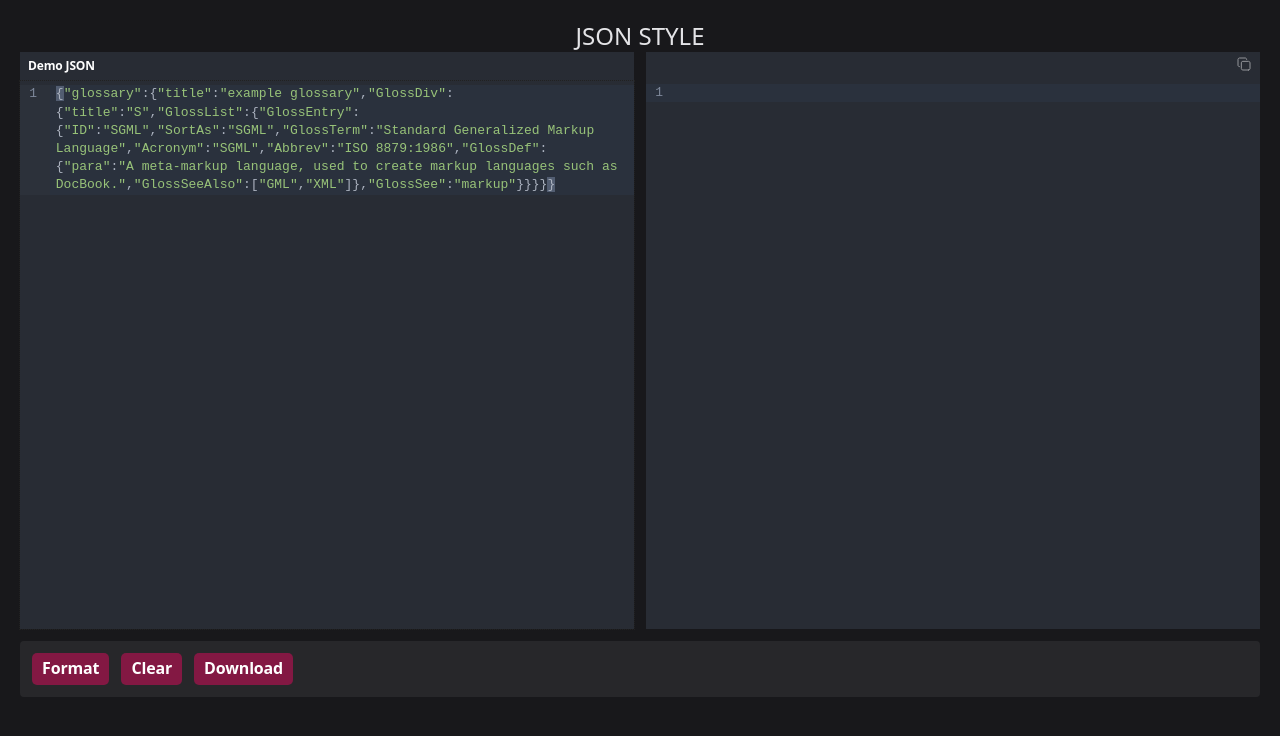
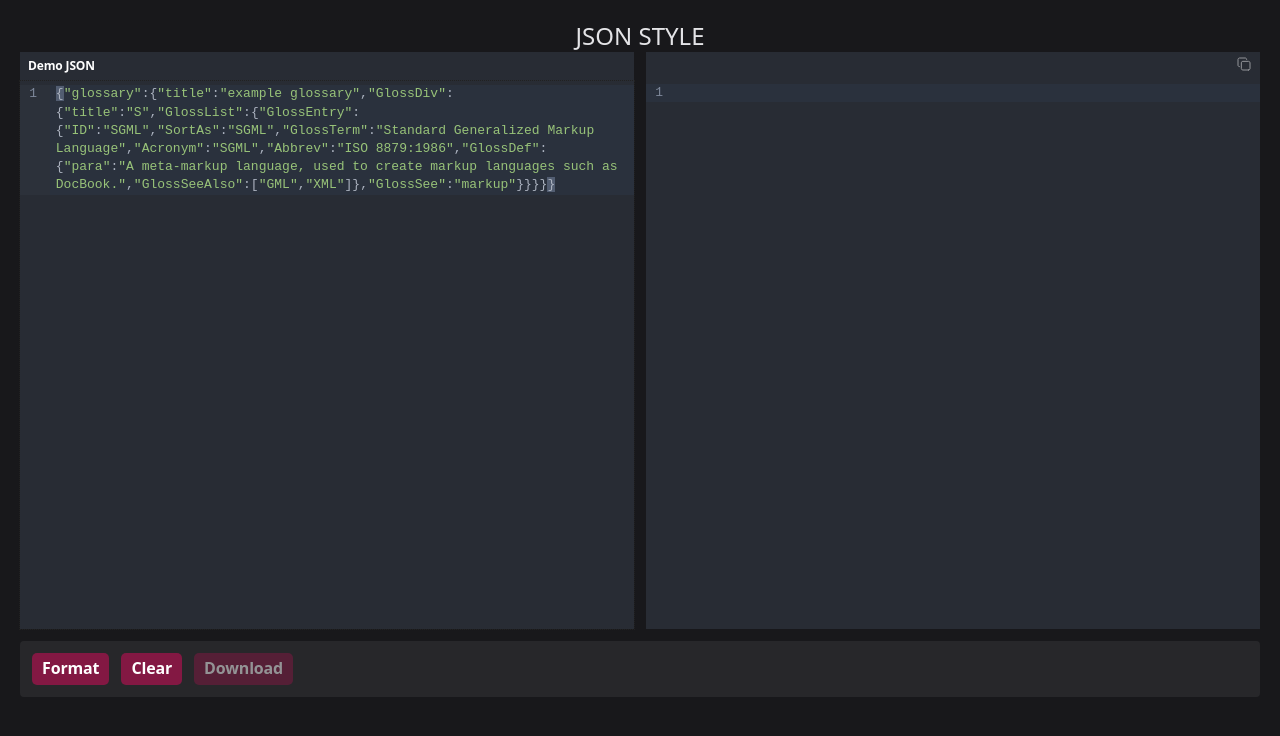
Before and after one commit to bytekrunch/json.style, a Next.js app: page / in a window 1280 px wide. Shown: the top 736 px of the page. Built offline with nearby package versions, Linux system fonts and the light colour scheme.

Commit message:
Disabled download button

```diff
--- a/pages/index.js
+++ b/pages/index.js
@@ -114,7 +114,11 @@ export default function Home() {
           <div className="flex bg-zinc-800 space-x-3 px-3 py-3 rounded spacy-x-2">
             <Button label="Format" onClick={handleFormat} />
             <Button label="Clear" onClick={handleClear} />
-            <Button label="Download" onClick={handleDownload} />
+            <Button
+              label="Download"
+              onClick={handleDownload}
+              disabled={outputString === ""}
+            />
           </div>
         </div>
         {/* <Footer /> */}
```
